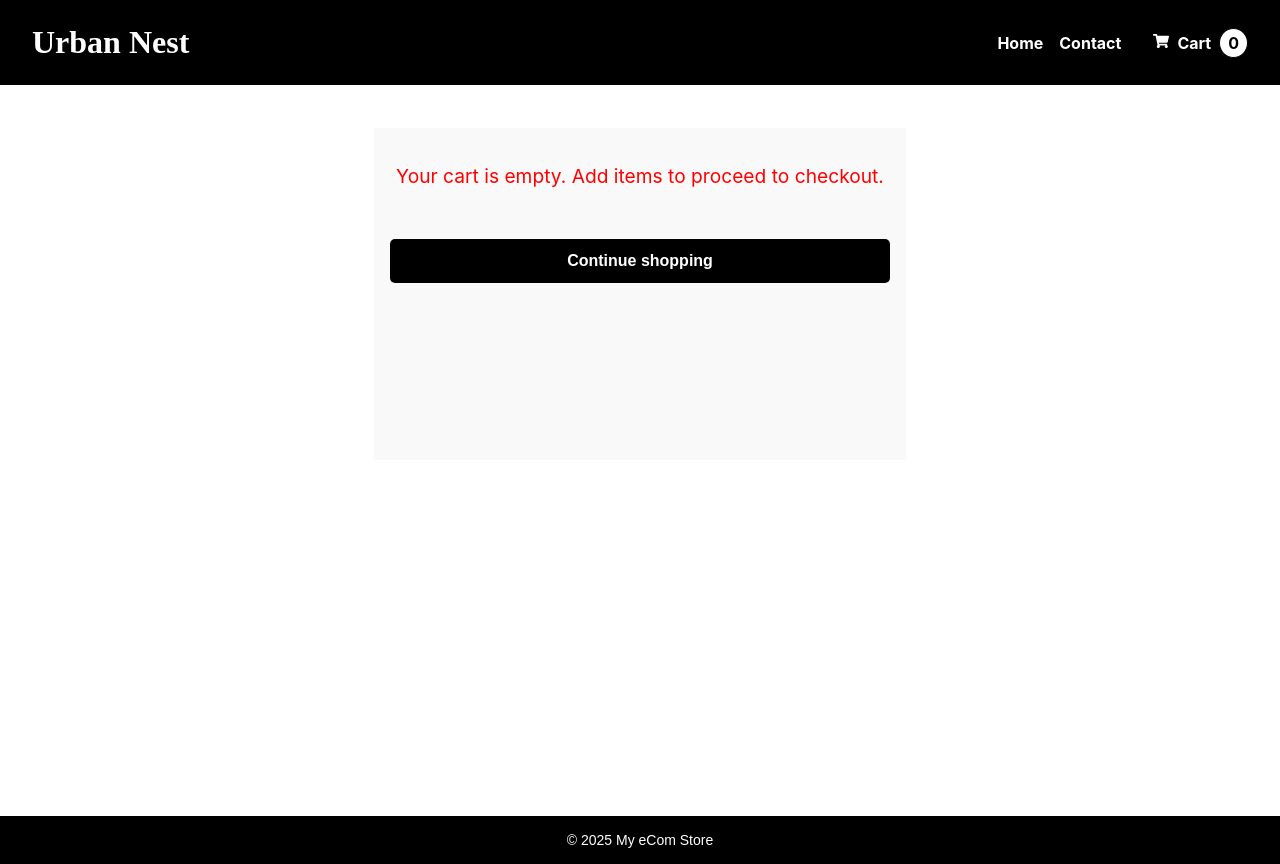
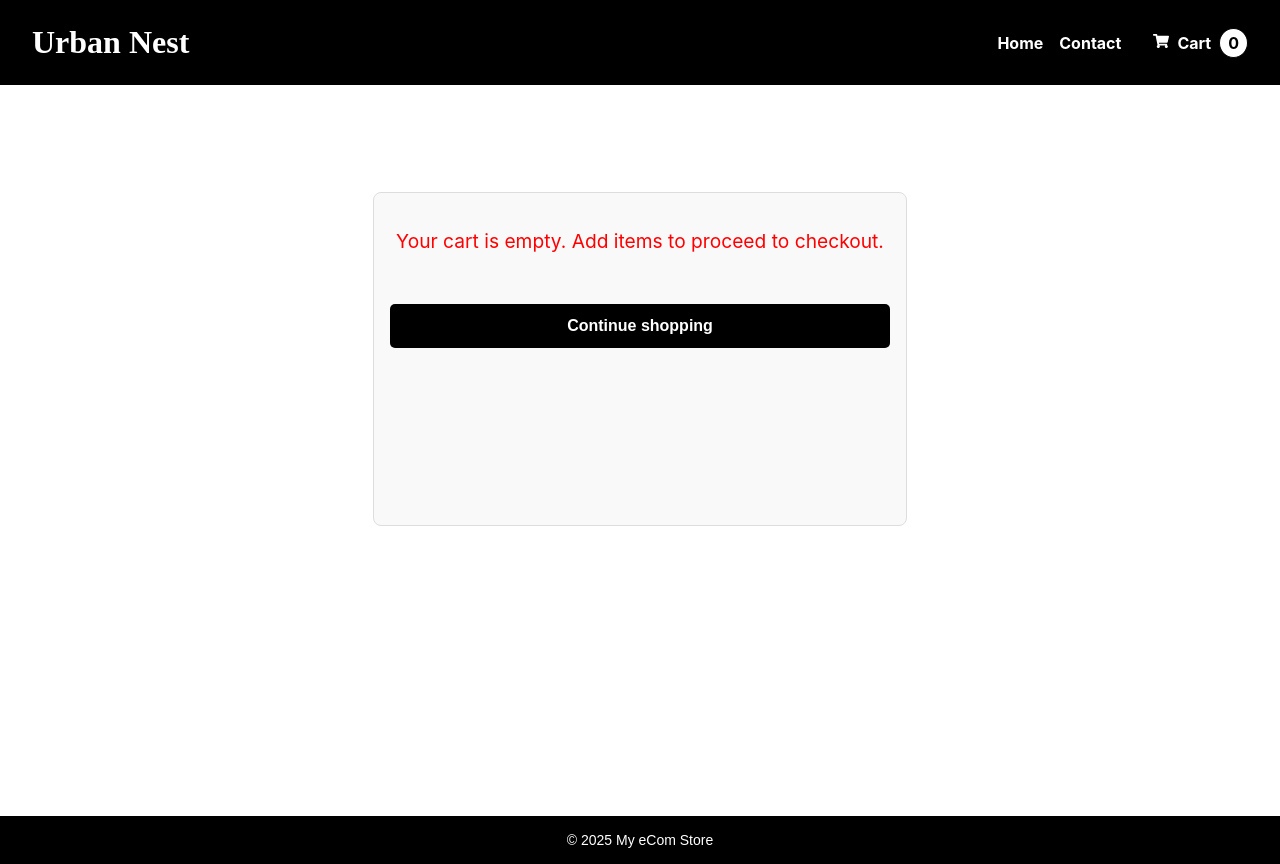
Before and after one commit to Asora7/course-assignment-ecom, a React (Create React App) app: page /checkout in a window 1280 px wide. Built offline with nearby package versions, Linux system fonts and the light colour scheme.

Commit message:
small style changes as adding stroke and margin

```diff
--- a/src/components/styles/CartPage.styles.js
+++ b/src/components/styles/CartPage.styles.js
@@ -13,7 +13,7 @@ export const CartPageContainer = styled.div`
   background-color: #f9f9f9;
   max-width: 500px;
   margin: 0 auto;
-  margin-top: 2rem;
+  margin-top: 6rem;
   border: 1px solid #ddd;  // Adds a thin stroke with a light gray color
   border-radius: 8px;  // Optional: Adds rounded corners for a smoother look
 `;
--- a/src/components/styles/CheckoutPage.styles.js
+++ b/src/components/styles/CheckoutPage.styles.js
@@ -13,7 +13,9 @@ export const CheckoutPageContainer = styled.div`
   background-color: #f9f9f9;
   max-width: 500px;  // Reduced max-width of the overall container
   margin: 0 auto;  // Centered the container horizontally
-  margin-top: 2rem;  // Added a bit of space from the top
+  margin-top: 6rem;  // Added a bit of space from the top
+  border: 1px solid #ddd;  // Adds a thin stroke with a light gray color
+  border-radius: 8px;  // Optional: Adds rounded corners for a smoother look
 `;
 
 // Checkout page title (small margin)
--- a/src/components/styles/CheckoutSuccessPage.styles.js
+++ b/src/components/styles/CheckoutSuccessPage.styles.js
@@ -8,7 +8,7 @@ export const SuccessTitle = styled.h1`
   font-weight: 700;
   color: #4CAF50;  // Green color for success
   text-align: center;
-  margin-top: 5rem;  // Reduced margin-top for positioning the title closer to the top
+  margin-top: 8rem;  // Reduced margin-top for positioning the title closer to the top
   margin-bottom: 1rem;
 `;
 
```
